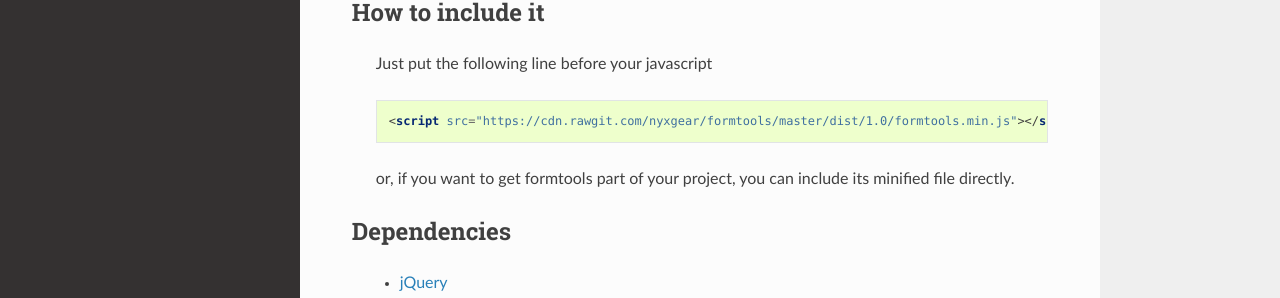
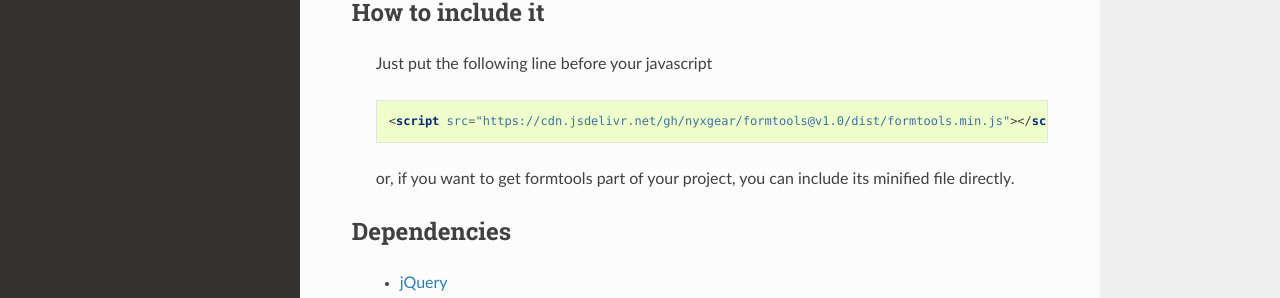
Before and after one commit to nyxgear/formtools, a Sphinx documentation site: the page built from docs/source/index.rst, in a window 1280 px wide and 1112 px high. Shown: the part 340-638 px from the top of the window. Built offline with Sphinx 7.4.7 and the Read the Docs theme 2.0.0, drawn with Linux system fonts in a browser that asks for light colours; some of the changed lines change nothing that is shown.

Commit message:
Change rawgit to jsdelivr

```diff
--- a/docs/source/index.rst
+++ b/docs/source/index.rst
@@ -22,7 +22,7 @@ How to include it
 
   .. code-block:: html
 
-      <script src="https://cdn.rawgit.com/nyxgear/formtools/master/dist/1.0/formtools.min.js"></script>
+      <script src="https://cdn.jsdelivr.net/gh/nyxgear/formtools@v1.0/dist/formtools.min.js"></script>
 
   or, if you want to get formtools part of your project, you can include its minified file directly.
 
```
Also changed, not shown: 2 other files.
